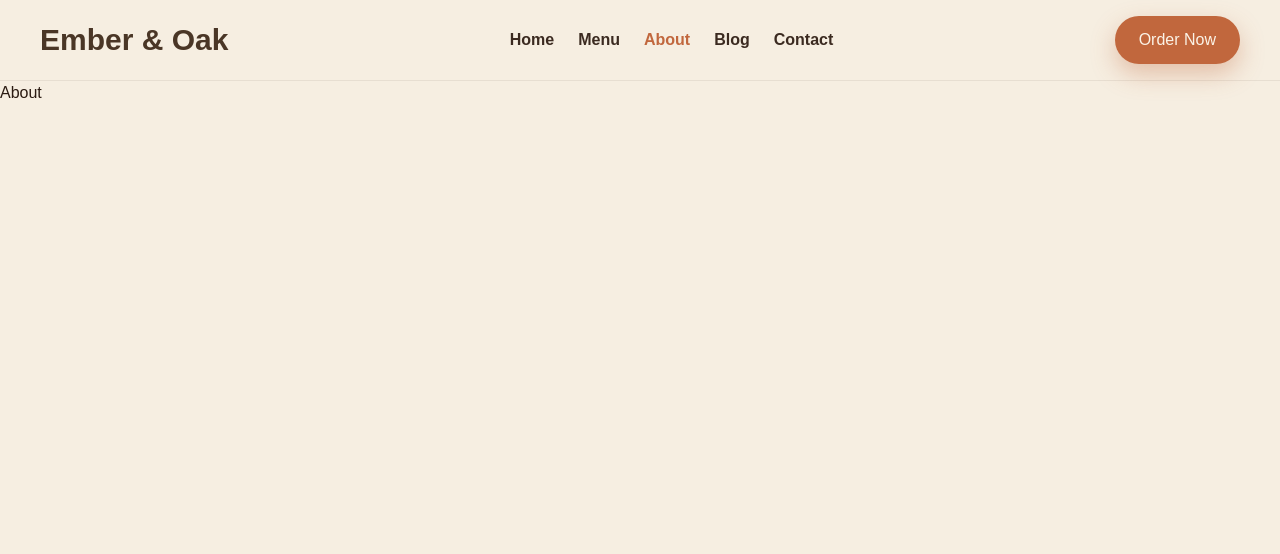
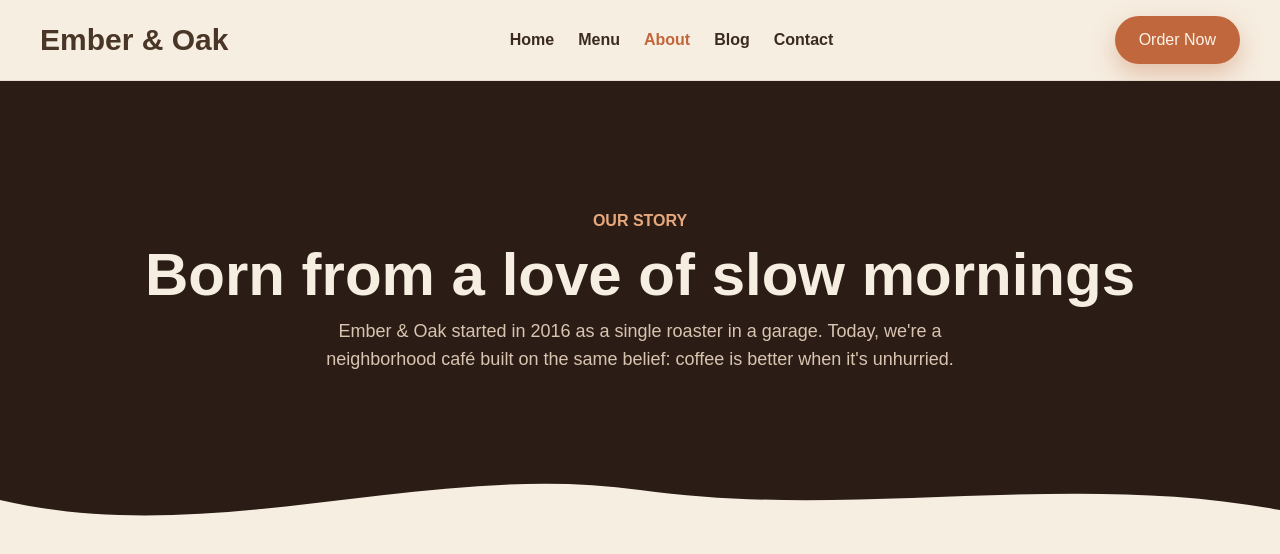
Before and after one commit to DevSK90/Ember-Oak_CoffeeShop_Project, a React (Vite) app: page /Ember-Oak_CoffeeShop_Project/about in a window 1280 px wide. Shown: the top 554 px of the page. Built offline with nearby package versions, Linux system fonts and the light colour scheme.

Commit message:
Created about sections folder and implement hero section of about page

```diff
--- a/src/components/about/About.jsx
+++ b/src/components/about/About.jsx
@@ -1,7 +1,12 @@
 import React from "react";
+import AboutHero from "./aboutSections/AboutHero";
 
 const About = () => {
-  return <div>About</div>;
+  return (
+    <div>
+      <AboutHero />
+    </div>
+  );
 };
 
 export default About;
--- /dev/null
+++ b/src/components/about/aboutSections/AboutHero.jsx
@@ -0,0 +1,30 @@
+import React from "react";
+import SectionHeading from "../../ui/SectionHeading.jsx";
+import WaveDivider from "../../ui/WaveDivider.jsx";
+import { WAVES } from "../../../data/waves.js";
+
+const AboutHero = () => {
+  return (
+    <div className="bg-dark-chocolate relative px-20 pt-32 pb-44">
+      <div className="text-center flex flex-col gap-3">
+        <span className="font-bold text-lighttext-04">OUR STORY</span>
+        <h1 className="text-3xl sm:text-4xl md:text-6xl text-cream-base">
+          Born from a love of slow mornings
+        </h1>
+        <p className="text-lighttext-02 max-w-2xl mx-auto text-lg">
+          Ember & Oak started in 2016 as a single roaster in a garage. Today,
+          we're a neighborhood café built on the same belief: coffee is better
+          when it's unhurried.
+        </p>
+      </div>
+      <WaveDivider
+        d={WAVES.heroBottom}
+        viewBoxHeight={90}
+        fill="var(--color-cream-base)"
+        className="absolute -bottom-px left-0"
+      />
+    </div>
+  );
+};
+
+export default AboutHero;
```
